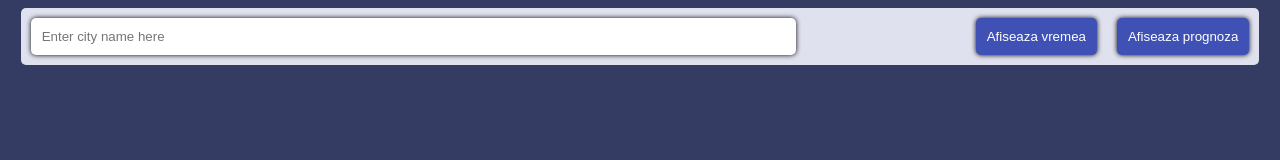
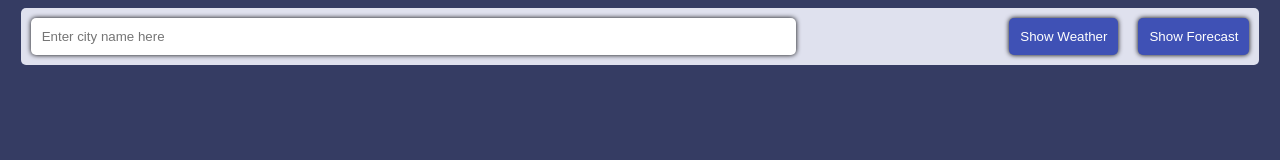
Before and after one commit to IuliaPoltean/scoala-infomala, a plain HTML site: page Weather App/WeatherApp.html in a window 1280 px wide. Drawn offline with Linux system fonts and the light colour scheme.

Commit message:
Update WeatherApp.html

```diff
--- a/Weather App/WeatherApp.html
+++ b/Weather App/WeatherApp.html
@@ -12,14 +12,14 @@
 
 	<section id="searchBar">
 		<input class="inputField" id="cityName" type="text" name="city" placeholder="Enter city name here" />
-		<button class="forecastBtn" onclick="prognozaAcum();"> Afiseaza prognoza</button>
-		<button class="weatherBtn" onclick="vremeaAcum();"> Afiseaza vremea</button>
+		<button class="forecastBtn" onclick="prognozaAcum();"> Show Forecast</button>
+		<button class="weatherBtn" onclick="vremeaAcum();"> Show Weather</button>
 	</section>
 
 	<div class="vremeaAcum hidden">
 		<div class="vremeaAcumStyle">
 			<div>
-				<h3>Vremea acum</h3>
+				<h3>Weather Now</h3>
 				<hr />
 			</div>
 			<div class="vremeaList">
```
